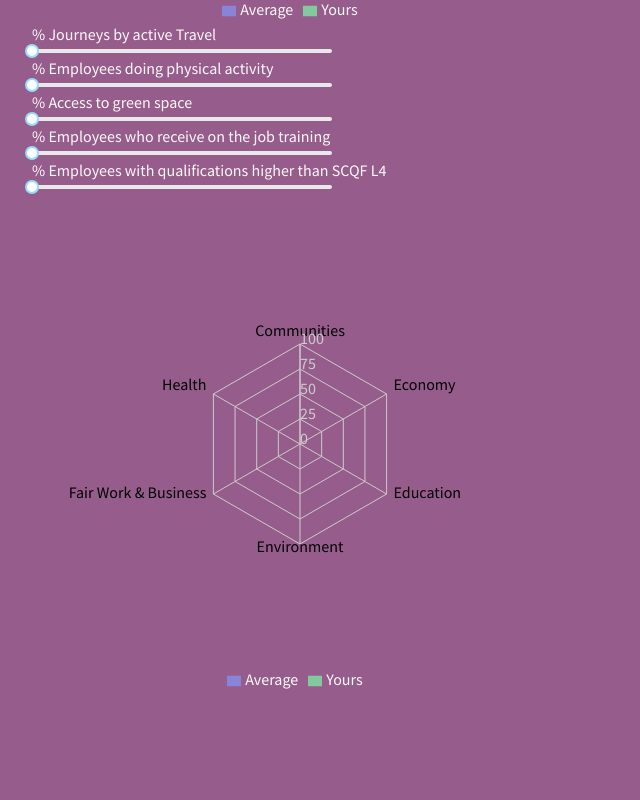
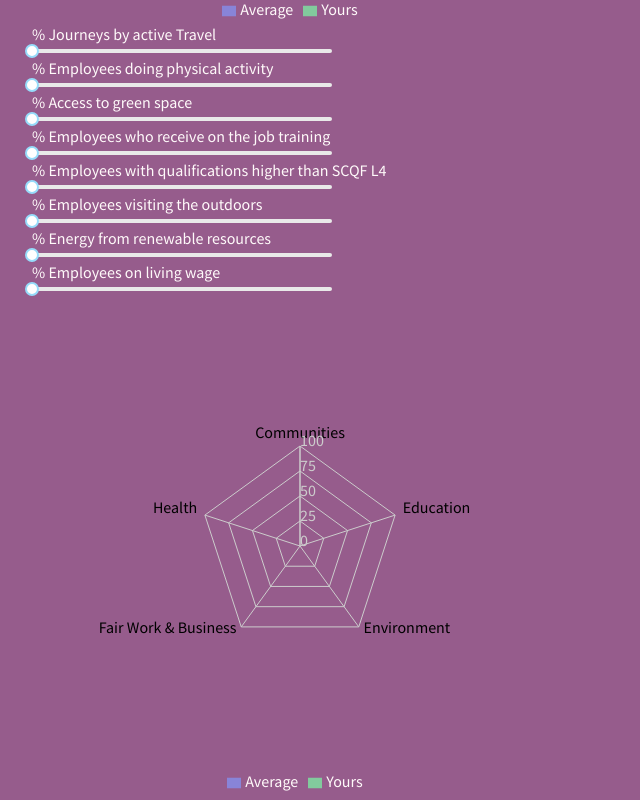
Before and after one commit to rurigrass/beyond-green-test, a React (Create React App) app: page / in a window 1280 px wide. Shown: the part 904-1704 px from the top of the page, without its empty margins (0-640 px from the left). Before the commit the page ends 1602 px from the top, so only its background shows below. Built offline with nearby package versions, Linux system fonts and the light colour scheme.

Commit message:
sliders complete

```diff
--- a/src/components/RadarCalculations.js
+++ b/src/components/RadarCalculations.js
@@ -64,15 +64,47 @@ class RadarCalculations extends React.Component {
     return average
   }
 
+//ENVIRONMENT
 
+environmentData() {
+  return this.props.environmentArray.filter(c => !isNaN(c) );
+}
 
+totalEnvironment() {
+  const envData = this.environmentData();
+  const result = envData.reduce( (accumulator, currentValue) => accumulator + currentValue , 0);
+  return result;
+}
 
+averageEnvironment() {
+  const average = this.totalEnvironment() / this.environmentData().length;
+  // console.log(average);
+  return average
+}
+
+//FAIR WORK AND BUSINESS
+
+fairWorkData() {
+  return this.props.fairWorkArray.filter(c => !isNaN(c) );
+}
+
+totalFairWork() {
+  const workData = this.fairWorkData();
+  const result = workData.reduce( (accumulator, currentValue) => accumulator + currentValue , 0);
+  return result;
+}
+
+averageFairWork() {
+  const average = this.totalFairWork() / this.fairWorkData().length;
+  // console.log(average);
+  return average
+}
 
   render() {
     // console.log(this.totalCommunities());
     return(
       <div>
-        <RadarGraphComponent communities={this.averageCommunities()} health={this.averageHealth()} education={this.averageEducation()}/>
+        <RadarGraphComponent communities={this.averageCommunities()} health={this.averageHealth()} education={this.averageEducation()} environment={this.averageEnvironment()} fairWork={this.averageFairWork()}/>
       </div>
     )
   }
--- a/src/components/RadarFormView.js
+++ b/src/components/RadarFormView.js
@@ -24,6 +24,18 @@ const RadarFormView = (props) => {
     props.handleSkillProfileSlider(number);
   }
 
+  function handleVisitingOutdoorsChange(number){
+    props.handleVisitingOutdoorsSlider(number);
+  }
+
+  function handleRenewablesChange(number){
+    props.handleRenewablesSlider(number);
+  }
+
+  function handleLivingWageChange(number){
+    props.handleLivingWageSlider(number);
+  }
+
   return(
     <div id="sliders">
       <span> %{props.journeysByActiveTravelNumber} Journeys by active Travel
@@ -41,9 +53,17 @@ const RadarFormView = (props) => {
               <span> %{props.skillProfileNumber} Employees with qualifications higher than SCQF L4
                 <Slider id="skill_profile" type="range" style={{width: 300}} min={0} max={100} step={1} defaultValue={0} onChange={handleSkillProfileChange}
                 /></span>
+                <span> %{props.visitingOutdoorsNumber} Employees visiting the outdoors
+                  <Slider id="visiting_outdoors" type="range" style={{width: 300}} min={0} max={100} step={1} defaultValue={0} onChange={handleVisitingOutdoorsChange}
+                  /></span>
+                  <span> %{props.renewablesNumber} Energy from renewable resources
+                    <Slider id="renewables" type="range" style={{width: 300}} min={0} max={100} step={1} defaultValue={0} onChange={handleRenewablesChange}
+                    /></span>
+                  <span> %{props.livingWageNumber} Employees on living wage
+                    <Slider id="living_wage" type="range" style={{width: 300}} min={0} max={100} step={1} defaultValue={0} onChange={handleLivingWageChange}
+                    /></span>
                   </div>
                 )
-
               }
 
               export default RadarFormView;
--- a/src/components/RadarGraphComponent.js
+++ b/src/components/RadarGraphComponent.js
@@ -8,7 +8,6 @@ import {Radar, RadarChart, PolarGrid, Legend,
       this.state = {
         radarGraphData:[
           { subject: 'Communities', A: 0, B: 0, fullMark: 100 },
-          { subject: 'Economy', A: 0, B: 0, fullMark: 100 },
           { subject: 'Education', A: 0, B: 0, fullMark: 100 },
           { subject: 'Environment', A: 0, B: 0, fullMark: 100 },
           { subject: 'Fair Work & Business', A: 0, B: 0, fullMark: 100 },
@@ -25,10 +24,9 @@ import {Radar, RadarChart, PolarGrid, Legend,
       const newState = {
         radarGraphData:[
           { subject: 'Communities', A: 50, B: newProps.communities , fullMark: 100 },
-          { subject: 'Economy', A: 50, B: 30, fullMark: 100 },
           { subject: 'Education', A: 50, B: newProps.education, fullMark: 100 },
-          { subject: 'Environment', A: 50, B: 30, fullMark: 100 },
-          { subject: 'Fair Work & Business', A: 50, B: 30, fullMark: 100 },
+          { subject: 'Environment', A: 50, B: newProps.environment, fullMark: 100 },
+          { subject: 'Fair Work & Business', A: 50, B: newProps.fairWork, fullMark: 100 },
           { subject: 'Health', A: 50, B: newProps.health, fullMark: 100 }
         ]
       }
--- a/src/containers/RadarContainerBox.js
+++ b/src/containers/RadarContainerBox.js
@@ -1,6 +1,5 @@
 import React from "react";
 import RadarFormView from '../components/RadarFormView';
-// import RadarGraphComponent from '../components/RadarGraphComponent';
 import RadarCalculations from '../components/RadarCalculations';
 
 
@@ -14,13 +13,18 @@ class RadarContainerBox extends React.Component {
       accessToGreenSpace: null,
       jobTraining: null,
       skillProfile: null,
-
+      visitingOutdoors: null,
+      renewables: null,
+      livingWage: null
     }
     this.handleActiveTravelSlider = this.handleActiveTravelSlider.bind(this);
     this.handleActivePhysicalActivitySlider = this.handleActivePhysicalActivitySlider.bind(this);
     this.handleAccessToGreenSpaceSlider = this.handleAccessToGreenSpaceSlider.bind(this);
     this.handleJobTrainingSlider = this.handleJobTrainingSlider.bind(this);
     this.handleSkillProfileSlider = this.handleSkillProfileSlider.bind(this);
+    this.handleVisitingOutdoorsSlider = this.handleVisitingOutdoorsSlider.bind(this);
+    this.handleRenewablesSlider = this.handleRenewablesSlider.bind(this);
+    this.handleLivingWageSlider = this.handleLivingWageSlider.bind(this);
   }
 
 
@@ -44,6 +48,20 @@ class RadarContainerBox extends React.Component {
     this.setState({skillProfile: number})
   }
 
+  handleVisitingOutdoorsSlider(number){
+    this.setState({visitingOutdoors: number})
+  }
+
+  handleRenewablesSlider(number){
+    this.setState({renewables: number})
+  }
+
+  handleLivingWageSlider(number){
+    this.setState({livingWage: number})
+  }
+
+
+
   render(){
     return(
       <div className='container-radar-contents'>
@@ -53,18 +71,26 @@ class RadarContainerBox extends React.Component {
           handleAccessToGreenSpaceSlider={this.handleAccessToGreenSpaceSlider}
           handleJobTrainingSlider={this.handleJobTrainingSlider}
           handleSkillProfileSlider={this.handleSkillProfileSlider}
+          handleVisitingOutdoorsSlider={this.handleVisitingOutdoorsSlider}
+          handleRenewablesSlider={this.handleRenewablesSlider}
+          handleLivingWageSlider={this.handleLivingWageSlider}
 
           journeysByActiveTravelNumber={this.state.journeysByActiveTravel}
           adultsPhysicalActivityNumber={this.state.adultsPhysicalActivity}
           accessToGreenSpaceNumber={this.state.accessToGreenSpace}
           jobTrainingNumber={this.state.jobTraining}
           skillProfileNumber={this.state.skillProfile}
+          visitingOutdoorsNumber={this.state.visitingOutdoors}
+          renewablesNumber={this.state.renewables}
+          livingWageNumber={this.state.livingWage}
         />
 
         <RadarCalculations
           communitiesArray={[this.state.journeysByActiveTravel, this.state.adultsPhysicalActivity, this.state.accessToGreenSpace]}
           healthArray={[this.state.journeysByActiveTravel, this.state.adultsPhysicalActivity]}
           educationArray={[this.state.jobTraining, this.state.skillProfile]}
+          environmentArray={[this.state.visitingOutdoors, this.state.renewables]}
+          fairWorkArray={[this.state.livingWage]}
         />
       </div>
     )
```
Lines whose indentation alone changed are shown as unchanged.
